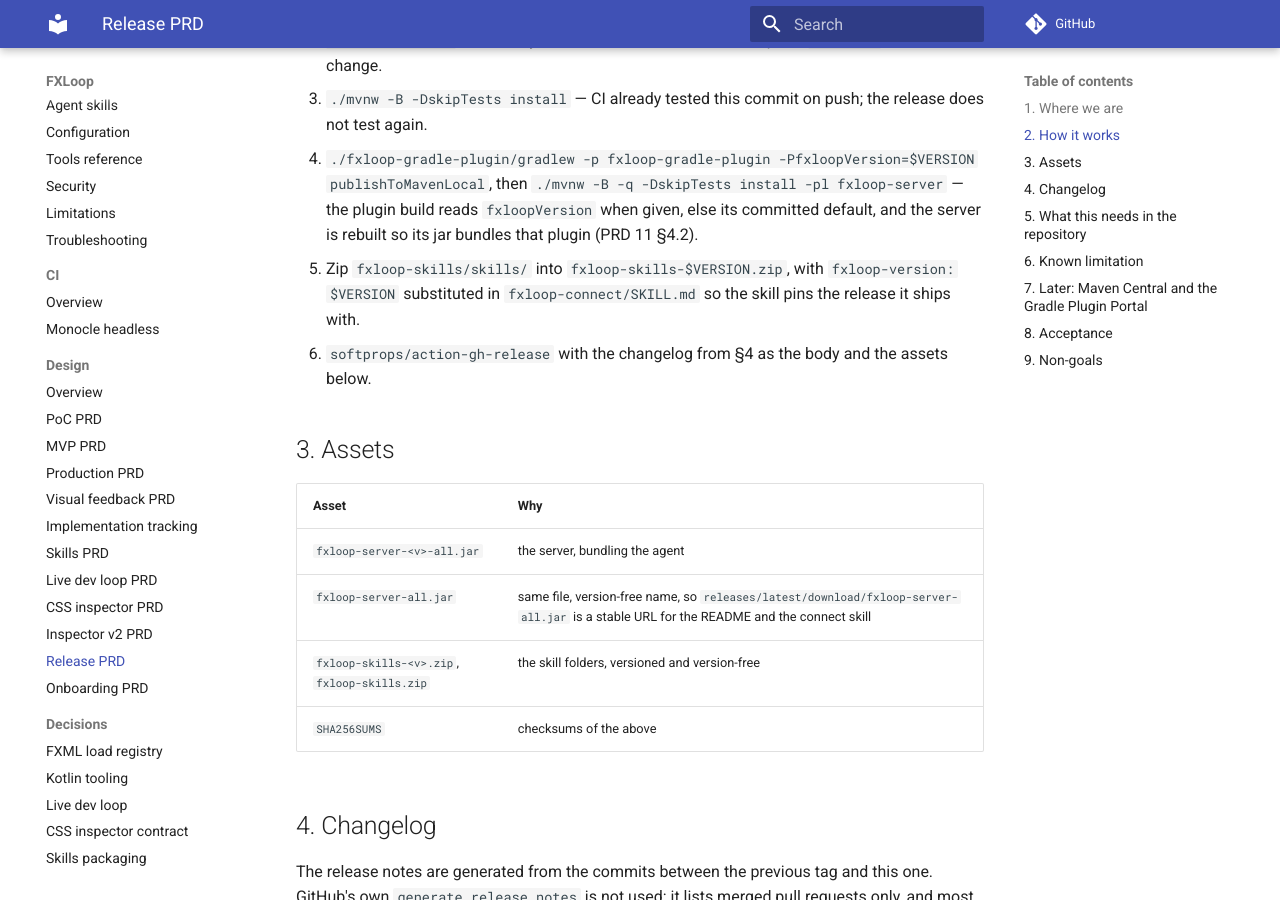
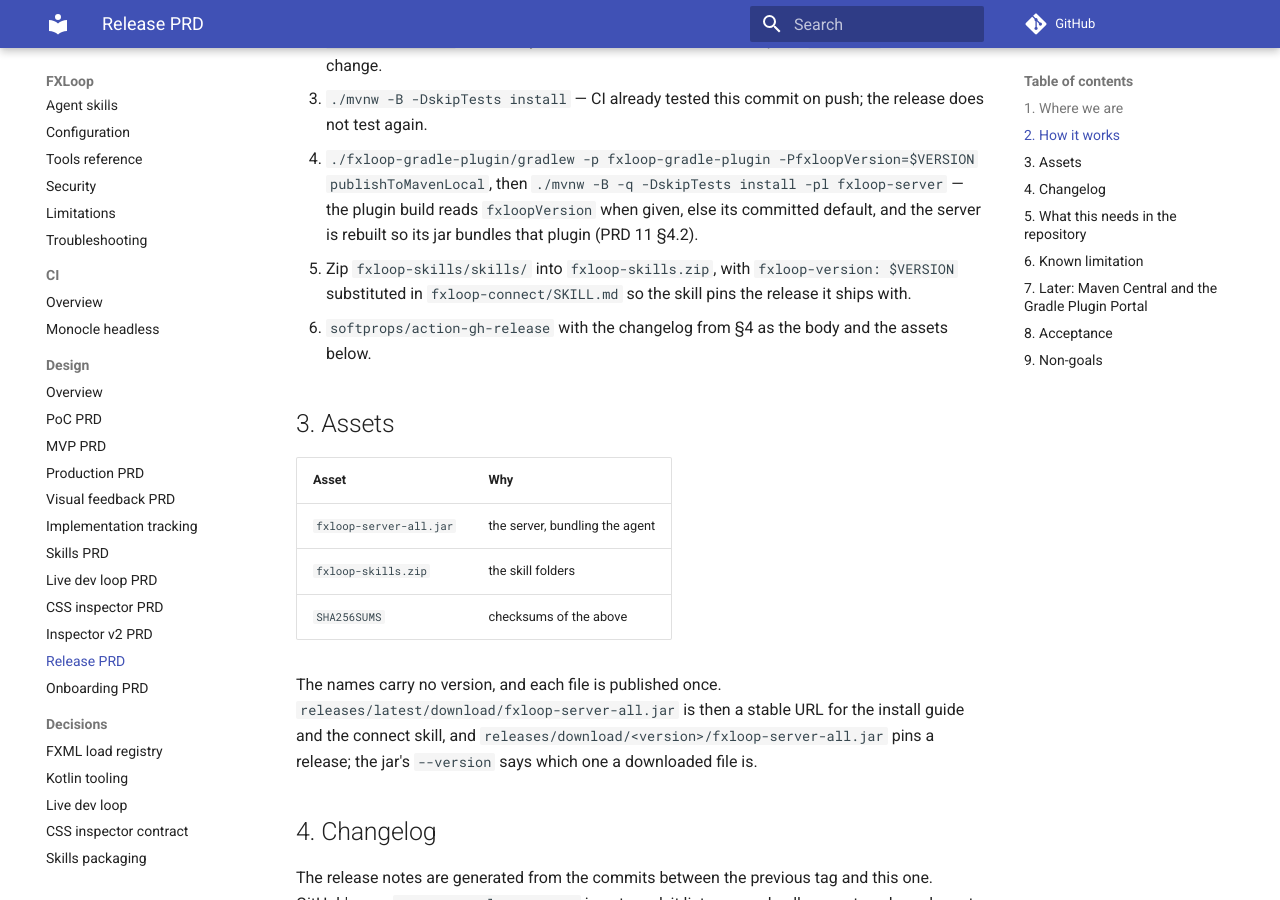
Before and after one commit to h9lxyz/fxloop, an MkDocs documentation site: the page built from docs/10-prd-release.md, in a window 1280 px wide and 900 px high, scrolled down 898 px. Built offline with MkDocs 1.6.1 and Material for MkDocs 9.7.7, drawn with Linux system fonts in a browser that asks for light colours; comment, search, counter and statistics services are not loaded; some of the changed text lies outside the part shown.

Commit message:
ci(release): publish each asset once, under its version-free name
Every release carried each file twice: fxloop-server-<v>-all.jar next to
fxloop-server-all.jar, fxloop-skills-<v>.zip next to fxloop-skills.zip, the
same bytes under two names. Everything that downloads (INSTALL.md, the
connect skill, docs/mcp.md) uses the version-free names:
releases/latest/download/<name> needs one, and releases/download/<version>/
<name> already pins a release. The jar's --version says which one a
downloaded file is.

InstallGuideTest now also fails if the versioned copies come back.

Co-Authored-By: Claude Opus 5.5 <noreply@anthropic.com>

```diff
--- a/docs/10-prd-release.md
+++ b/docs/10-prd-release.md
@@ -39,10 +39,13 @@ The workflow, on `push: tags: ["[0-9]+.[0-9]+.[0-9]+"]` (only that shape; any ot
 
 | Asset | Why |
 |---|---|
-| `fxloop-server-<v>-all.jar` | the server, bundling the agent |
-| `fxloop-server-all.jar` | same file, version-free name, so `releases/latest/download/fxloop-server-all.jar` is a stable URL for the README and the connect skill |
-| `fxloop-skills-<v>.zip`, `fxloop-skills.zip` | the skill folders, versioned and version-free |
+| `fxloop-server-all.jar` | the server, bundling the agent |
+| `fxloop-skills.zip` | the skill folders |
 | `SHA256SUMS` | checksums of the above |
+
+The names carry no version, and each file is published once. `releases/latest/download/fxloop-server-all.jar` is then a
+stable URL for the install guide and the connect skill, and `releases/download/<version>/fxloop-server-all.jar` pins a
+release; the jar's `--version` says which one a downloaded file is.
 
 ## 4. Changelog
 
```
Also changed, not shown: other parts of docs/10-prd-release.md (+3 -3 lines), 2 other files.
